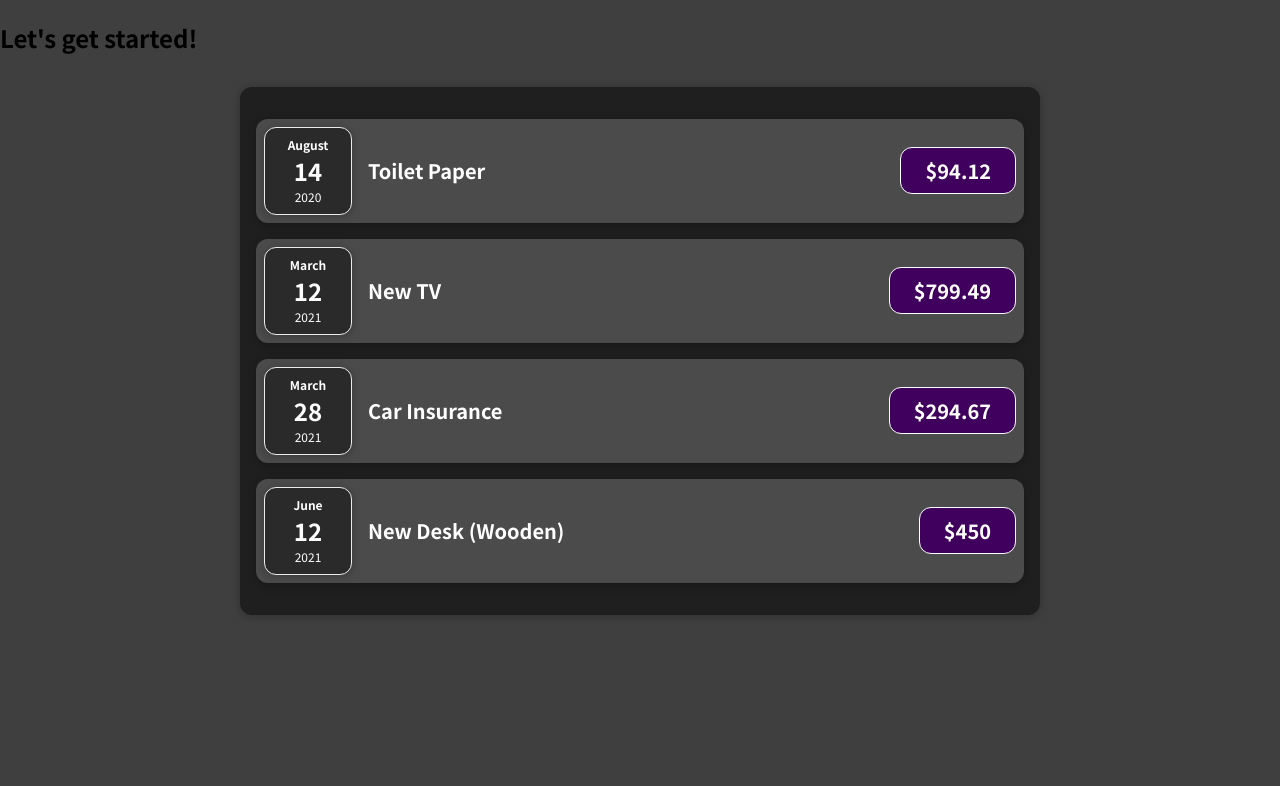
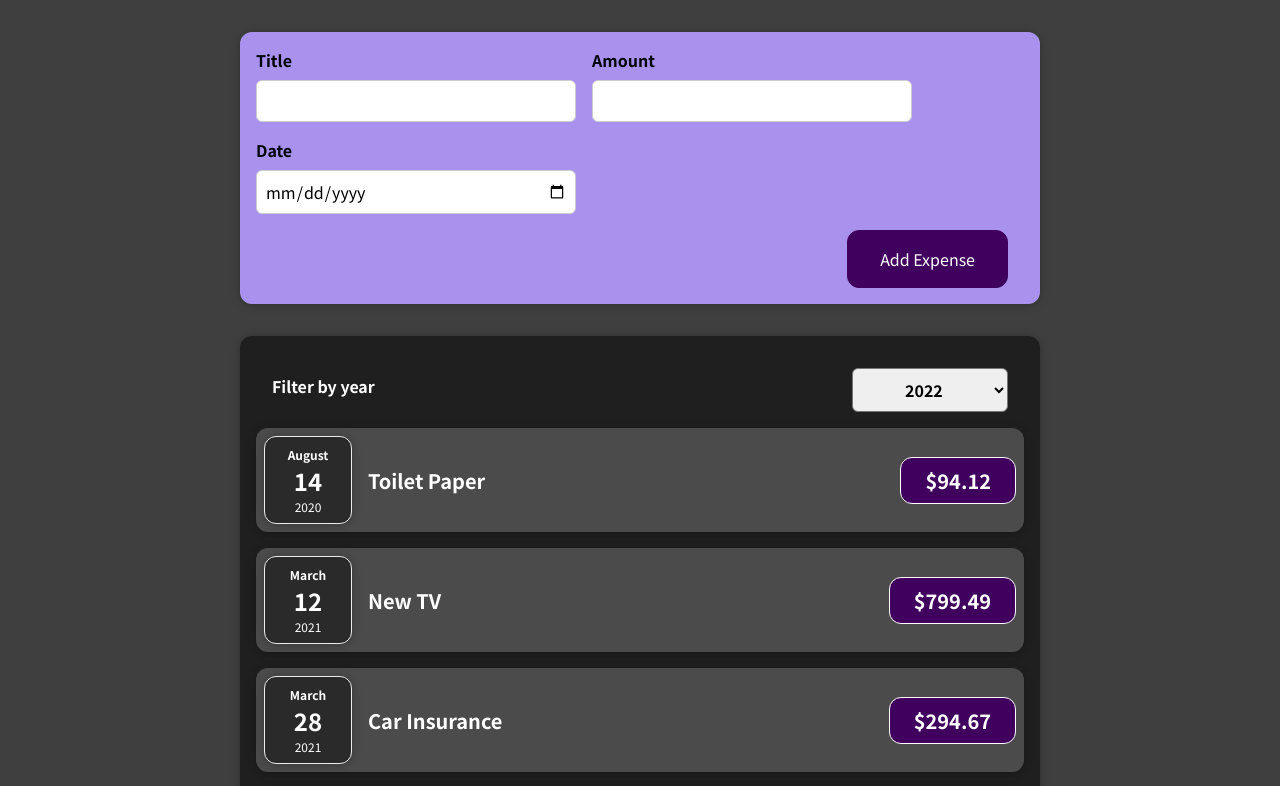
Before and after one commit to elsayed136/expense-tracker, a React (Create React App) app: page / in a window 1280 px wide. Shown: the top 786 px of the page. Built offline with nearby package versions, Linux system fonts and the light colour scheme.

Commit message:
Added: NewExpense & ExpenseForm and filter comp.

```diff
--- a/src/App.js
+++ b/src/App.js
@@ -1,4 +1,5 @@
 import Expenses from "./components/Expenses/Expenses";
+import NewExpense from "./components/NewExpense/NewExpense";
 
 function App() {
   const expenses = [
@@ -22,10 +23,13 @@
       date: new Date(2021, 5, 12),
     },
   ];
-
+  const addExpenseHandler = expense => {
+    console.log("In App.js");
+    console.log(expense);
+  };
   return (
     <div>
-      <h2>Let's get started!</h2>
+      <NewExpense onAddExpense={addExpenseHandler} />
       <Expenses items={expenses} />
     </div>
   );
--- a/src/components/Expenses/Expenses.js
+++ b/src/components/Expenses/Expenses.js
@@ -1,12 +1,20 @@
-import React from "react";
+import React, { useState } from "react";
 import "./Expenses.css";
 import Card from "../UI/Card";
 
 import ExpenseItem from "./ExpenseItem";
+import ExpensesFilter from "./ExpensesFilter";
 
 function Expenses(props) {
+  const [filteredYear, setFilteredYear] = useState("2021");
+
+  const filterChangeHandler = selectedYear => {
+    setFilteredYear(selectedYear);
+  };
+
   return (
     <Card className='expenses'>
+      <ExpensesFilter onChangeFilter={filterChangeHandler} />
       {props.items.map(item => (
         <ExpenseItem key={item.id} {...item} />
       ))}
--- /dev/null
+++ b/src/components/Expenses/ExpensesFilter.css
@@ -0,0 +1,21 @@
+.expenses-filter {
+  color: white;
+  padding: 0 1rem;
+}
+.expenses-filter__control {
+  display: flex;
+  width: 100%;
+  align-items: center;
+  justify-content: space-between;
+  margin: 1rem 0;
+}
+.expenses-filter label {
+  font-weight: bold;
+  margin-bottom: 0.5rem;
+}
+.expenses-filter select {
+  font: inherit;
+  padding: 0.5rem 3rem;
+  font-weight: bold;
+  border-radius: 6px;
+}
--- /dev/null
+++ b/src/components/Expenses/ExpensesFilter.js
@@ -0,0 +1,23 @@
+import React from "react";
+import "./ExpensesFilter.css";
+
+const ExpensesFilter = props => {
+  const dropdownChangeHandler = event => {
+    props.onChangeFilter(event.target.value);
+  };
+  return (
+    <div className='expenses-filter'>
+      <div className='expenses-filter__control'>
+        <label>Filter by year</label>
+        <select value={props.selected} onChange={dropdownChangeHandler}>
+          <option value='2022'>2022</option>
+          <option value='2021'>2021</option>
+          <option value='2020'>2020</option>
+          <option value='2019'>2019</option>
+        </select>
+      </div>
+    </div>
+  );
+};
+
+export default ExpensesFilter;
--- /dev/null
+++ b/src/components/NewExpense/ExpenseForm.css
@@ -0,0 +1,26 @@
+.new-expense__controls {
+  display: flex;
+  flex-wrap: wrap;
+  gap: 1rem;
+  margin-bottom: 1rem;
+  text-align: left;
+}
+
+.new-expense__control label {
+  font-weight: bold;
+  margin-bottom: 0.5rem;
+  display: block;
+}
+
+.new-expense__control input {
+  font: inherit;
+  padding: 0.5rem;
+  border-radius: 6px;
+  border: 1px solid #ccc;
+  width: 20rem;
+  max-width: 100%;
+}
+
+.new-expense__actions {
+  text-align: right;
+}
--- /dev/null
+++ b/src/components/NewExpense/ExpenseForm.js
@@ -0,0 +1,102 @@
+import React, { useState } from "react";
+import "./ExpenseForm.css";
+
+const ExpenseForm = props => {
+  const [enteredTitle, setEnteredTitle] = useState("");
+  const [enteredAmount, setEnteredAmount] = useState("");
+  const [enteredDate, setEnteredDate] = useState("");
+
+  // Another approach
+  // const [userInput, setUserInput] = useState({
+  //   enteredTitle: "",
+  //   enteredAmount: "",
+  //   enteredDate: "",
+  // });
+
+  const titleChangeHandler = event => {
+    setEnteredTitle(event.target.value);
+    // not saver way
+    // setUserInput({
+    //   ...userInput,
+    //   enteredTitle: event.target.value,
+    // });
+    // saver way
+    // setUserInput(prevState => ({
+    //   ...prevState,
+    //   enteredTitle: event.target.value,
+    // }));
+  };
+  const amountChangeHandler = event => {
+    setEnteredAmount(event.target.value);
+    // setUserInput({
+    //   ...userInput,
+    //   enteredAmount: event.target.value,
+    // });
+  };
+  const dateChangeHandler = event => {
+    setEnteredDate(event.target.value);
+    // setUserInput({
+    //   ...userInput,
+    //   enteredDate: event.target.value,
+    // });
+  };
+
+  const submitHandler = event => {
+    event.preventDefault();
+
+    const expenseData = {
+      title: enteredTitle,
+      amount: enteredAmount,
+      date: new Date(enteredDate),
+    };
+    props.onSaveExpenseData(expenseData);
+    setEnteredTitle("");
+    setEnteredAmount("");
+    setEnteredDate("");
+  };
+  return (
+    <form onSubmit={submitHandler}>
+      <div className='new-expense__controls'>
+        <div className='new-expense__control'>
+          <label htmlFor='title'>Title</label>
+          <input
+            type='text'
+            id='title'
+            name='title'
+            value={enteredTitle}
+            onChange={titleChangeHandler}
+          />
+        </div>
+        <div className='new-expense__control'>
+          <label htmlFor='amount'>Amount</label>
+          <input
+            type='number'
+            id='amount'
+            name='amount'
+            min={0.01}
+            step={0.01}
+            value={enteredAmount}
+            onChange={amountChangeHandler}
+          />
+        </div>
+        <div className='new-expense__control'>
+          <label htmlFor='date'>Date</label>
+          <input
+            type='date'
+            id='date'
+            name='date'
+            min='2019-01-01'
+            max='2022-12-31'
+            value={enteredDate}
+            onChange={dateChangeHandler}
+          />
+        </div>
+      </div>
+      <div className='new-expense__actions'>
+        <button type='submit'>Add Expense</button>
+      </div>
+    </form>
+  );
+};
+
+export default ExpenseForm;
--- /dev/null
+++ b/src/components/NewExpense/NewExpense.css
@@ -0,0 +1,38 @@
+.new-expense {
+  background-color: #a892ee;
+  padding: 1rem;
+  margin: 2rem auto;
+  width: 50rem;
+  max-width: 95%;
+  border-radius: 12px;
+  text-align: center;
+  box-shadow: 0 1px 8px rgba(0, 0, 0, 0.25);
+}
+
+.new-expense button {
+  font: inherit;
+  cursor: pointer;
+  padding: 1rem 2rem;
+  border: 1px solid #40005d;
+  background-color: #40005d;
+  color: white;
+  border-radius: 12px;
+  margin-right: 1rem;
+}
+
+.new-expense button:hover,
+.new-expense button:active {
+  background-color: #510674;
+  border-color: #510674;
+}
+
+/* .new-expense button.alternative {
+  color: #220131;
+  border-color: transparent;
+  background-color: transparent;
+}
+
+.new-expense button.alternative:hover,
+.new-expense button.alternative:active {
+  background-color: #ddb3f8;
+} */
--- /dev/null
+++ b/src/components/NewExpense/NewExpense.js
@@ -0,0 +1,20 @@
+import React from "react";
+import ExpenseForm from "./ExpenseForm";
+import "./NewExpense.css";
+
+const NewExpense = props => {
+  const saveExpenseDataHandler = enteredExpenseData => {
+    const expenseData = {
+      ...enteredExpenseData,
+      id: Math.random().toString(36).slice(2),
+    };
+    props.onAddExpense(expenseData);
+  };
+  return (
+    <div className='new-expense'>
+      <ExpenseForm onSaveExpenseData={saveExpenseDataHandler} />
+    </div>
+  );
+};
+
+export default NewExpense;
```
